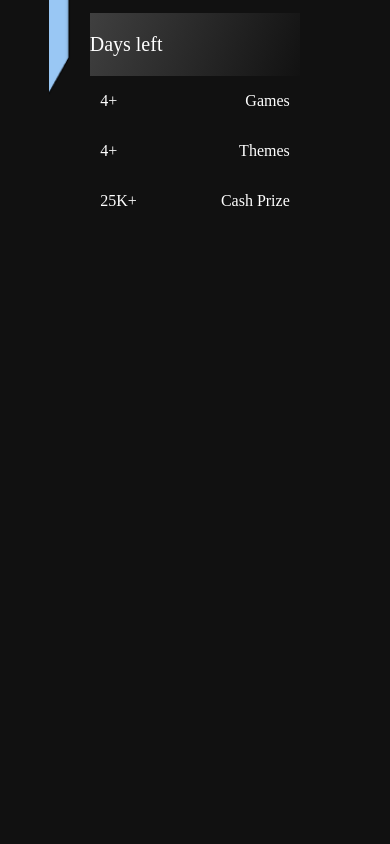
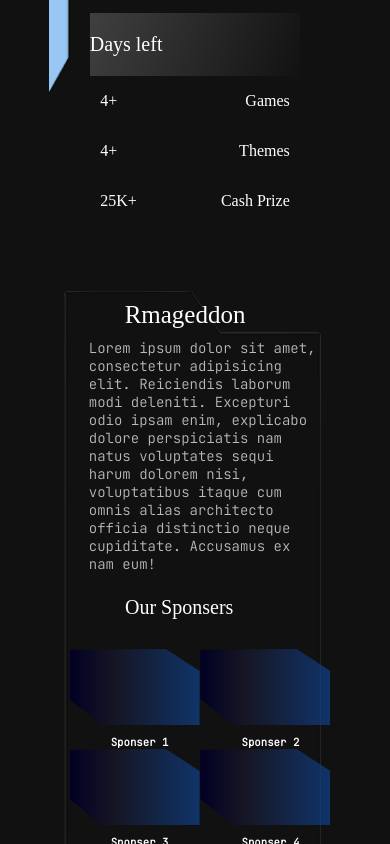
Before and after one commit to PrashikBhimte/Rmageddon2K24, a React (Create React App) app in the folder clientside/: page / in a window 390 px wide. Shown: the part 1156-2000 px from the top of the page. Before the commit the page ends 1432 px from the top, so only its background shows below. Built offline with nearby package versions, Linux system fonts and the light colour scheme; a web font is replaced by a local one.

Commit message:
absolute working now

```diff
--- a/clientside/src/App.css
+++ b/clientside/src/App.css
@@ -41,3 +41,9 @@ body {
     width: 100vw;
     height: 100vh;
 }
+
+.main {
+    width: 100vw;
+    height: 100vh;
+    position: relative;
+}
--- a/clientside/src/App.js
+++ b/clientside/src/App.js
@@ -1,17 +1,21 @@
-import { Route, Routes } from 'react-router-dom';
+// import { Route, Routes } from 'react-router-dom';
 import './App.css';
 // import Card from './Components/cards/Card';
 // import Footer from './Components/footer/footer';
 import HeroPage from './Components/heropage/HeroPage';
-import Indform from './Components/indform/indform';
-// import Spons from './Components/spons/Spons';
+// import Indform from './Components/indform/indform';
+import Spons from './Components/spons/Spons';
 
 function App() {
   return (
-    <Routes>
-      <Route path='/' element={ <HeroPage /> }></Route>
-      <Route path='/register' element={ <Indform /> }></Route>
-    </Routes>
+    // <Routes>
+    //   <Route path='/' element={ <HeroPage /> }></Route>
+    //   <Route path='/register' element={ <Indform /> }></Route>
+    // </Routes>
+    <div>
+      <HeroPage />
+      <Spons />
+    </div>
   );
 }
 
--- a/clientside/src/Components/heropage/HeroPage.css
+++ b/clientside/src/Components/heropage/HeroPage.css
@@ -46,4 +46,8 @@
         background-repeat: no-repeat;
         background-size: cover;
     }
+
+    .main {
+        height: auto;
+    }
 }
--- a/clientside/src/Components/heropage/HeroPage.jsx
+++ b/clientside/src/Components/heropage/HeroPage.jsx
@@ -9,8 +9,8 @@ import { useState, useEffect } from 'react';
 
 export default function HeroPage() {
 
-    const [ windowWidth, setWindowWidth ] = useState(window.innerWidth);
-    const [ srcImg, setSrcImg ] = useState(background1);
+    const [windowWidth, setWindowWidth] = useState(window.innerWidth);
+    const [srcImg, setSrcImg] = useState(background1);
 
     useEffect(() => {
         const handleResize = () => {
@@ -32,6 +32,7 @@ export default function HeroPage() {
     }, [windowWidth]);
 
     return (
+        <div className='main'>
             <div className='heropagemain'>
                 <div className='gradient' id='gradient1'></div>
                 <div className='gradient' id='gradient2'></div>
@@ -43,5 +44,6 @@ export default function HeroPage() {
                     <Herobottom />
                 </div>
             </div>
+        </div>
     )
 }
--- a/clientside/src/Components/spons/Spons.css
+++ b/clientside/src/Components/spons/Spons.css
@@ -8,7 +8,7 @@
 #background2 {
     width: 80%;
     height: 90%;
-    position: fixed;
+    position: absolute;
     left: 0;
     right: 0;
     top: 0;
@@ -201,3 +201,18 @@ h6{
 
     }
 }
+
+@media (max-width: 550px) {
+    #background2 {
+        display: none;
+    }
+    .Main {
+        height: auto;
+    }
+    .Box {
+        height: auto ;
+        background-image: url("../../images/Slice_1-removebg-preview.png");
+        background-repeat: no-repeat;
+        background-size: cover;
+    }
+}
--- a/clientside/src/Components/spons/Spons.jsx
+++ b/clientside/src/Components/spons/Spons.jsx
@@ -1,4 +1,4 @@
-import React, { useState,useEffect } from "react";
+import React, { useState, useEffect } from "react";
 import "./Spons.css";
 import background from "../../images/back1-removebg.png";
 import Mobackground from "../../images/Slice_1-removebg-preview.png"
@@ -6,8 +6,8 @@ import Mobackground from "../../images/Slice_1-removebg-preview.png"
 const Spons = () => {
 
 
-  const [ windowWidth, setWindowWidth ] = useState(window.innerWidth);
-  const [ srcImg, setSrcImg ] = useState(background);
+  const [windowWidth, setWindowWidth] = useState(window.innerWidth);
+  const [srcImg, setSrcImg] = useState(background);
 
 
 
@@ -23,7 +23,7 @@ const Spons = () => {
   }, []);
   useEffect(() => {
     if (windowWidth < 560) {
-      setSrcImg(Mobackground );
+      setSrcImg(Mobackground);
     }
     else {
       setSrcImg(background);
@@ -31,6 +31,7 @@ useEffect(() => {
   }, [windowWidth]);
 
   return (
+      <div className="main">
         <div className="Main">
           <img src={srcImg} alt="background2" id="background2"></img>
           <div className="Box">
@@ -75,6 +76,7 @@ useEffect(() => {
             </div>
           </div>
         </div>
+      </div>
   );
 };
 
```
Lines whose indentation alone changed are shown as unchanged.
